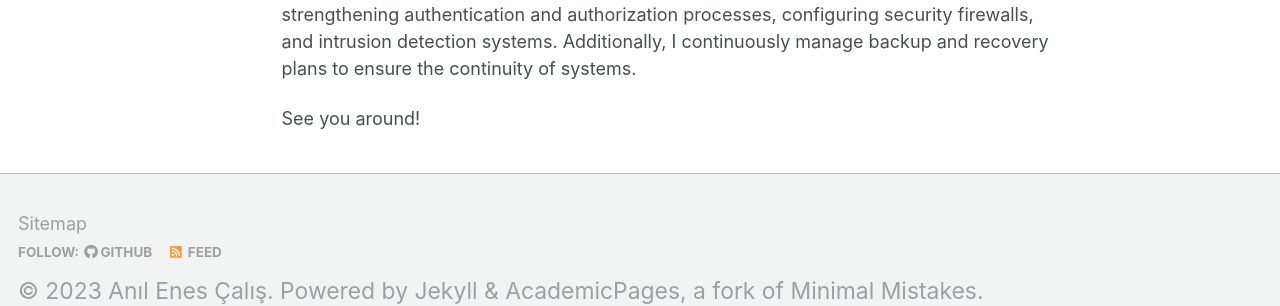
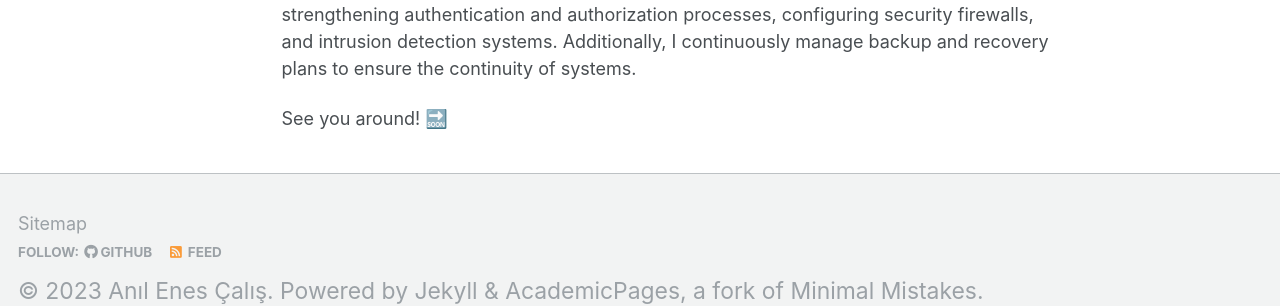
Before and after one commit to anilenescalis/anilenescalis.github.io, a Jekyll site: the page built from _pages/about.md, in a window 1280 px wide and 900 px high, scrolled down 635 px. Shown: the part 556-862 px from the top of the window. Built offline with Jekyll 4.4.1, drawn with Linux system fonts in a browser that asks for light colours.

```diff
--- a/_pages/about.md
+++ b/_pages/about.md
@@ -7,6 +7,7 @@ redirect_from:
   - /about/
   - /about.html
 ---
+
 
 Greetings! 👋
 
@@ -27,4 +28,4 @@ The world of technology is constantly changing and evolving. This is why it is e
 **System Security and Continuity:**
 System security and continuity are other important areas in which I work as an IT Platform Engineer and SRE Engineer. Ensuring the security of the infrastructure, implementing defense mechanisms against security threats, and minimizing service disruptions are some of our core responsibilities. This involves strengthening authentication and authorization processes, configuring security firewalls, and intrusion detection systems. Additionally, I continuously manage backup and recovery plans to ensure the continuity of systems.
 
-See you around!
+See you around! 🔜
```
